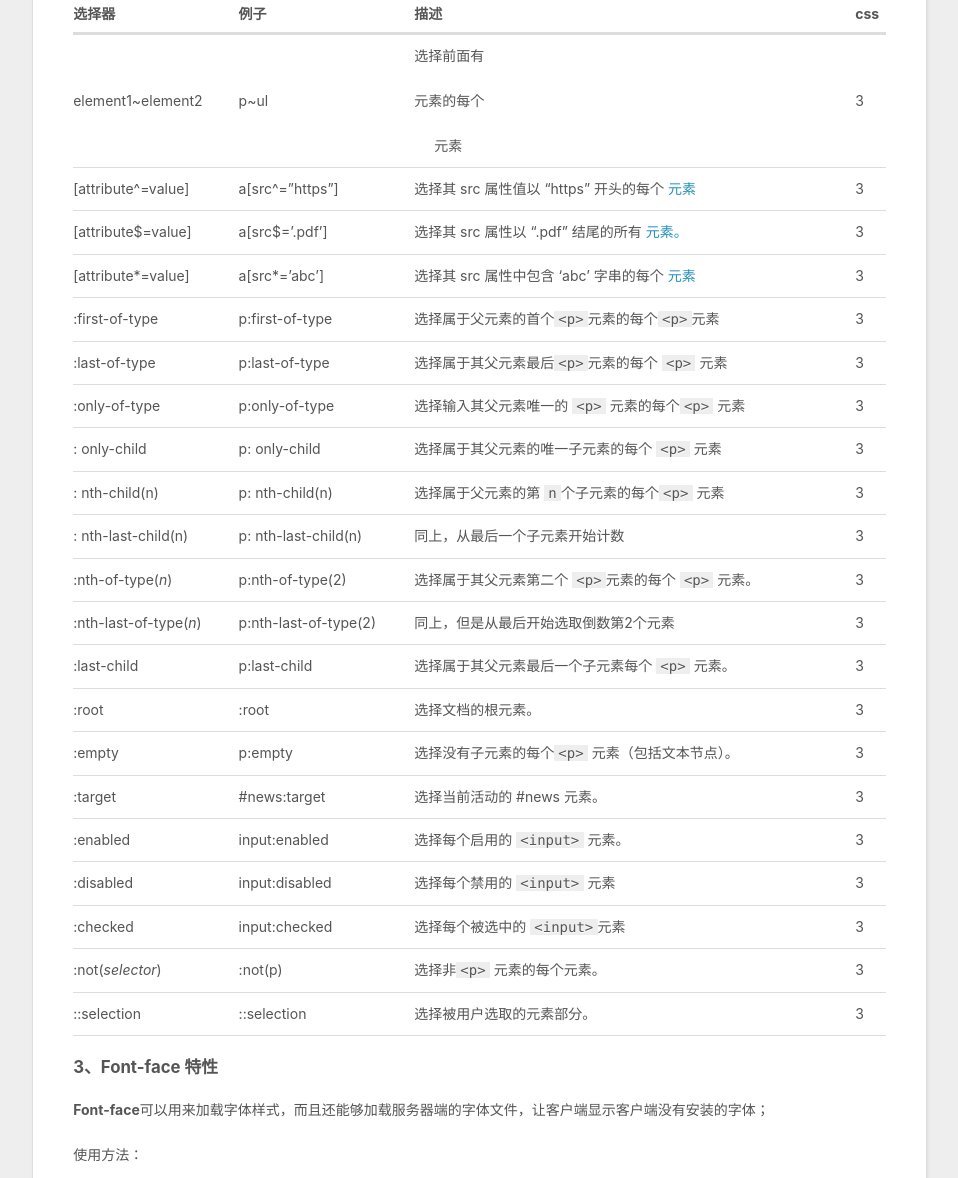
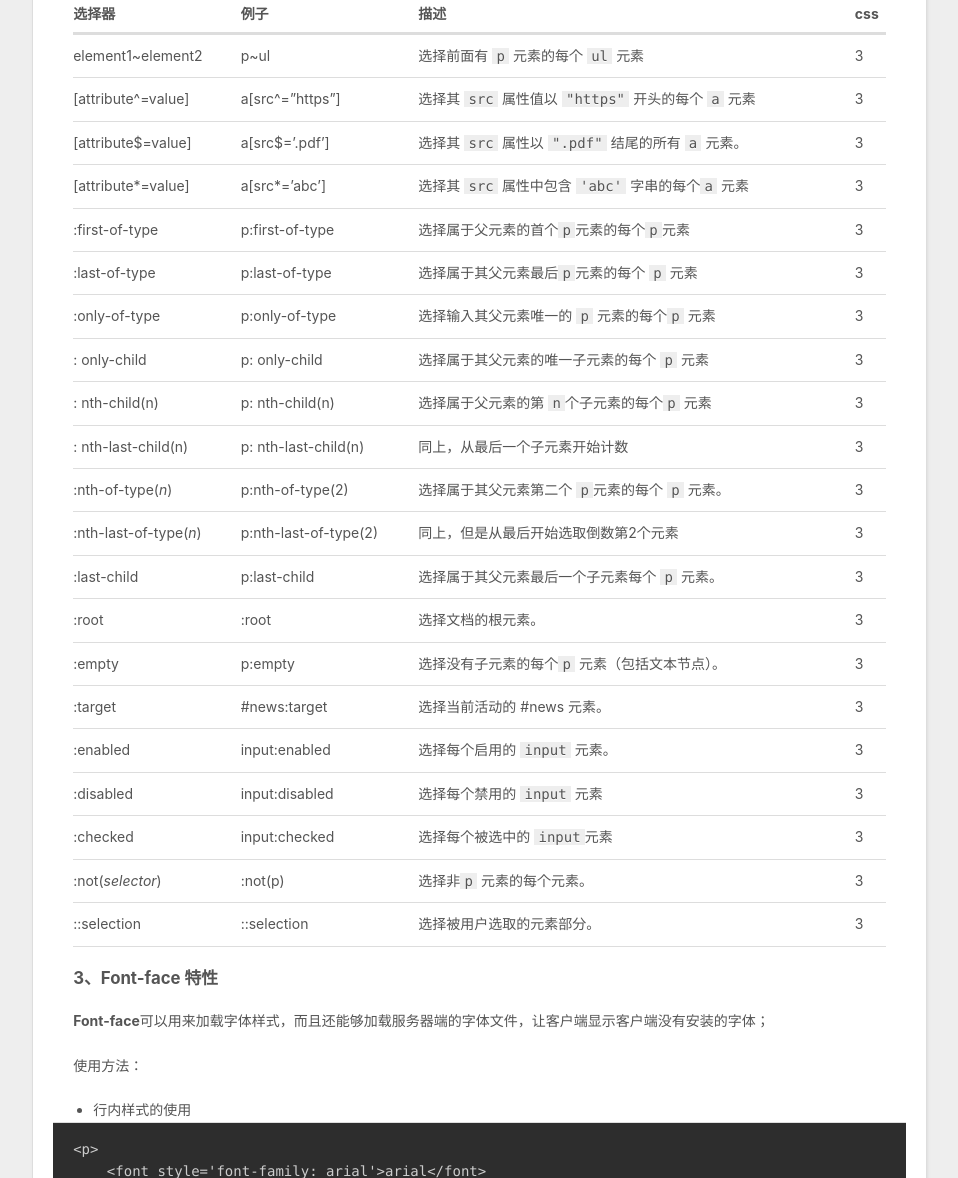
Before and after one commit to CuiWenqian/CuiWenqian.github.io, a plain HTML site: page 2020/04/15/前端知识总结/index.html in a window 1280 px wide. Shown: the part 3010-4188 px from the top of the page, without its empty margins (8-966 px from the left). Drawn offline with nearby package versions, Linux system fonts and the light colour scheme.

Commit message:
Site updated: 2020-04-20 09:57:04

```diff
--- a/2020/04/15/前端知识总结/index.html
+++ b/2020/04/15/前端知识总结/index.html
@@ -15,7 +15,7 @@
 <meta property="og:description" content="前端知识总结css部分1、h5中新增的标签video 视频标签 audio 音频标签 canvas 位图区域 source  为audio和video提供数据源 track 为video和audio指定字母 svg 定义为矢量图 code 代码段 figure 和文档有关的图例 figcaption 图例的说明 main time 日期和时间值 mark 高亮的引用文字 datalist 提供给其">
 <meta property="og:locale" content="en_US">
 <meta property="article:published_time" content="2020-04-15T11:54:25.787Z">
-<meta property="article:modified_time" content="2020-04-20T01:53:25.641Z">
+<meta property="article:modified_time" content="2020-04-20T01:56:56.777Z">
 <meta property="article:author" content="John Doe">
 <meta name="twitter:card" content="summary">
 
@@ -151,55 +151,55 @@
 <tbody><tr>
 <td align="left">element1~element2</td>
 <td>p~ul</td>
-<td>选择前面有 <p> 元素的每个 <ul> 元素</td>
+<td>选择前面有 <code>p</code> 元素的每个 <code>ul</code> 元素</td>
 <td>3</td>
 </tr>
 <tr>
 <td align="left">[attribute^=value]</td>
 <td>a[src^=”https”]</td>
-<td>选择其 src 属性值以 “https” 开头的每个 <a> 元素</td>
+<td>选择其 <code>src</code> 属性值以 <code>&quot;https&quot;</code> 开头的每个 <code>a</code> 元素</td>
 <td>3</td>
 </tr>
 <tr>
 <td align="left">[attribute$=value]</td>
 <td>a[src$=’.pdf’]</td>
-<td>选择其 src 属性以 “.pdf” 结尾的所有 <a> 元素。</td>
+<td>选择其 <code>src</code> 属性以 <code>&quot;.pdf&quot;</code> 结尾的所有 <code>a</code> 元素。</td>
 <td>3</td>
 </tr>
 <tr>
 <td align="left">[attribute*=value]</td>
 <td>a[src*=’abc’]</td>
-<td>选择其 src 属性中包含 ‘abc’ 字串的每个<a> 元素</td>
+<td>选择其 <code>src</code> 属性中包含 <code>&#39;abc&#39;</code> 字串的每个<code>a</code> 元素</td>
 <td>3</td>
 </tr>
 <tr>
 <td align="left">:first-of-type</td>
 <td>p:first-of-type</td>
-<td>选择属于父元素的首个<code>&lt;p&gt;</code>元素的每个<code>&lt;p&gt;</code>元素</td>
+<td>选择属于父元素的首个<code>p</code>元素的每个<code>p</code>元素</td>
 <td>3</td>
 </tr>
 <tr>
 <td align="left">:last-of-type</td>
 <td>p:last-of-type</td>
-<td>选择属于其父元素最后<code>&lt;p&gt;</code>元素的每个 <code>&lt;p&gt;</code> 元素</td>
+<td>选择属于其父元素最后<code>p</code>元素的每个 <code>p</code> 元素</td>
 <td>3</td>
 </tr>
 <tr>
 <td align="left">:only-of-type</td>
 <td>p:only-of-type</td>
-<td>选择输入其父元素唯一的 <code>&lt;p&gt;</code> 元素的每个<code>&lt;p&gt;</code> 元素</td>
+<td>选择输入其父元素唯一的 <code>p</code> 元素的每个<code>p</code> 元素</td>
 <td>3</td>
 </tr>
 <tr>
 <td align="left">: only-child</td>
 <td>p: only-child</td>
-<td>选择属于其父元素的唯一子元素的每个 <code>&lt;p&gt;</code> 元素</td>
+<td>选择属于其父元素的唯一子元素的每个 <code>p</code> 元素</td>
 <td>3</td>
 </tr>
 <tr>
 <td align="left">: nth-child(n)</td>
 <td>p: nth-child(n)</td>
-<td>选择属于父元素的第 <code>n</code>个子元素的每个<code>&lt;p&gt;</code> 元素</td>
+<td>选择属于父元素的第 <code>n</code>个子元素的每个<code>p</code> 元素</td>
 <td>3</td>
 </tr>
 <tr>
@@ -211,7 +211,7 @@
 <tr>
 <td align="left">:nth-of-type(<em>n</em>)</td>
 <td>p:nth-of-type(2)</td>
-<td>选择属于其父元素第二个 <code>&lt;p&gt;</code>元素的每个 <code>&lt;p&gt;</code> 元素。</td>
+<td>选择属于其父元素第二个 <code>p</code>元素的每个 <code>p</code> 元素。</td>
 <td>3</td>
 </tr>
 <tr>
@@ -223,7 +223,7 @@
 <tr>
 <td align="left">:last-child</td>
 <td>p:last-child</td>
-<td>选择属于其父元素最后一个子元素每个 <code>&lt;p&gt;</code> 元素。</td>
+<td>选择属于其父元素最后一个子元素每个 <code>p</code> 元素。</td>
 <td>3</td>
 </tr>
 <tr>
@@ -235,7 +235,7 @@
 <tr>
 <td align="left">:empty</td>
 <td>p:empty</td>
-<td>选择没有子元素的每个<code>&lt;p&gt;</code> 元素（包括文本节点）。</td>
+<td>选择没有子元素的每个<code>p</code> 元素（包括文本节点）。</td>
 <td>3</td>
 </tr>
 <tr>
@@ -247,25 +247,25 @@
 <tr>
 <td align="left">:enabled</td>
 <td>input:enabled</td>
-<td>选择每个启用的 <code>&lt;input&gt;</code> 元素。</td>
+<td>选择每个启用的 <code>input</code> 元素。</td>
 <td>3</td>
 </tr>
 <tr>
 <td align="left">:disabled</td>
 <td>input:disabled</td>
-<td>选择每个禁用的 <code>&lt;input&gt;</code> 元素</td>
+<td>选择每个禁用的 <code>input</code> 元素</td>
 <td>3</td>
 </tr>
 <tr>
 <td align="left">:checked</td>
 <td>input:checked</td>
-<td>选择每个被选中的 <code>&lt;input&gt;</code>元素</td>
+<td>选择每个被选中的 <code>input</code>元素</td>
 <td>3</td>
 </tr>
 <tr>
 <td align="left">:not(<em>selector</em>)</td>
 <td>:not(p)</td>
-<td>选择非<code>&lt;p&gt;</code> 元素的每个元素。</td>
+<td>选择非<code>p</code> 元素的每个元素。</td>
 <td>3</td>
 </tr>
 <tr>
```
Also changed, not shown: index.html (+16 -16 lines).
